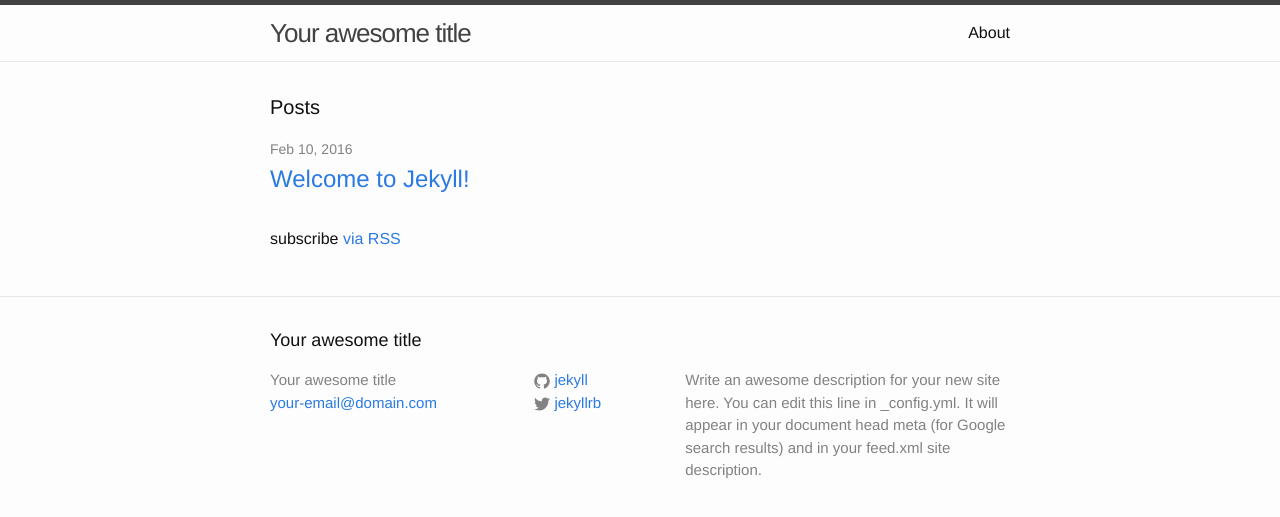
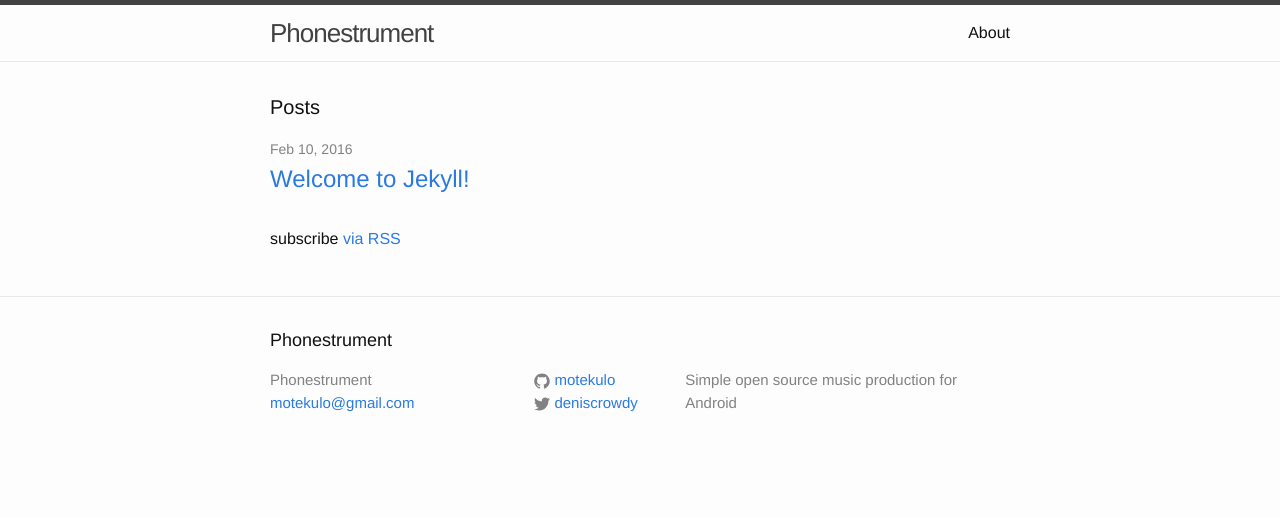
Before and after one commit to motekulo/phonestrument, a Jekyll site: the page built from index.html, in a window 1280 px wide. Shown: the top 517 px of the page. Built offline with Jekyll 4.4.1, drawn with Linux system fonts in a browser that asks for light colours.

Commit message:
Update config

```diff
--- a/_config.yml
+++ b/_config.yml
@@ -6,16 +6,14 @@
 # 'jekyll serve'. If you change this file, please restart the server process.
 
 # Site settings
-title: Your awesome title
-email: your-email@domain.com
+title: Phonestrument
+email: motekulo@gmail.com
 description: > # this means to ignore newlines until "baseurl:"
-  Write an awesome description for your new site here. You can edit this
-  line in _config.yml. It will appear in your document head meta (for
-  Google search results) and in your feed.xml site description.
+        Simple open source music production for Android
 baseurl: "" # the subpath of your site, e.g. /blog
-url: "http://yourdomain.com" # the base hostname & protocol for your site
-twitter_username: jekyllrb
-github_username:  jekyll
+url: "http://motekulo.github.io/phonestrument" # the base hostname & protocol for your site
+twitter_username: deniscrowdy
+github_username:  motekulo
 
 # Build settings
 markdown: kramdown
```
